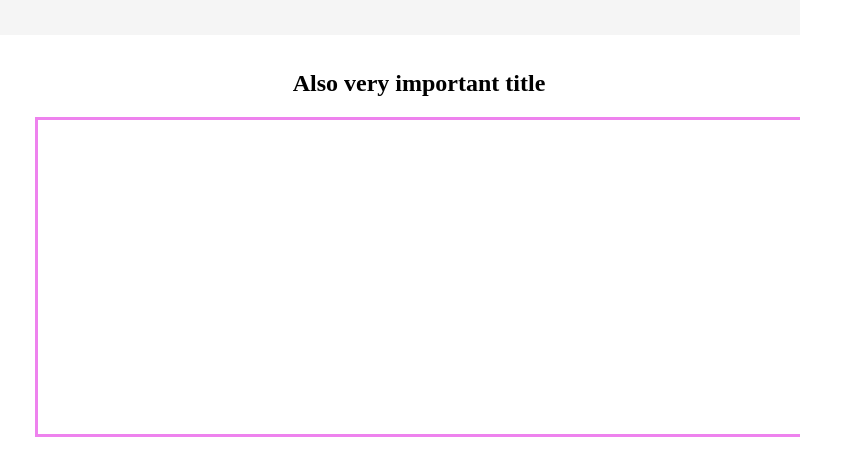
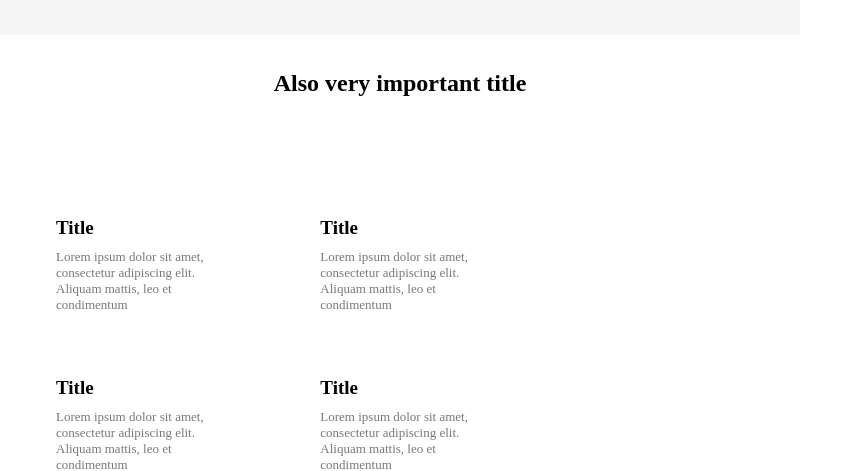
Before and after one commit to MoisGames/my-test-cad, a React (Vite) app in the folder client/: page / in a window 1280 px wide. Shown: the part 331-802 px from the top of the page, without its empty margins (0-842 px from the left). Built offline with nearby package versions, Linux system fonts and the light colour scheme.

Commit message:
feat MainPage.tsx Ending create SectionParagraph. Everything is output

```diff
--- a/client/src/components/pages/MainPage.tsx
+++ b/client/src/components/pages/MainPage.tsx
@@ -2,7 +2,9 @@ import styled from 'styled-components';
 import {
     backgroundDarkGrey,
             backgroundLightGrey,
-            borderLine } from '../../styles/baseLayout';
+            borderLine,
+            colorLightGrey} from '../../styles/baseLayout';
+import ButtonContacts from '../UI/button/ButtonContacts';
 
 const Main = styled.main `
         display: flex;
@@ -44,29 +46,44 @@ const SectionParagraph = styled.section `
     flex-direction: column;
     justify-content: center;
     align-items: center;
-    margin: 35px;
+    margin-top: 35px;
 `
 const TwoMainHead = styled.h2 `
 
 `
 const ParagraphWrapper = styled.div `
-    margin-top: 20px;
+    display: flex;
+    flex-wrap: wrap;
+    width: 62.5vw;
+    margin-top: 80px;
     width: 60vw;
     height: 40vh;
-    border: 3px solid violet;
 `
 const ParagraphCard = styled.article `
+    display: flex;
+    flex-direction: column;
+    width: 24%;
+    height: 10vh;
+    margin: 40px;
+`
+const CardTitle = styled.h4 `
+    font-size: 19px;
+    margin-bottom: 10px;
+`
 
+const CardDesc = styled.span `
+    font-size: 13px;
+    ${colorLightGrey};
 `
 interface CardInfo {
     id: number,
     title: string,
     description: string,
 }
-const cardInfoObj: CardInfo[] = [
+const cardInfoArr: CardInfo[] = [
     {
     'id': 1,
-    'title': 'afas',
+    'title': 'Title',
     'description':
         `Lorem ipsum dolor sit amet,
         consectetur adipiscing elit.
@@ -74,7 +91,7 @@ const cardInfoObj: CardInfo[] = [
     },
     {
         'id': 2,
-        'title': 'afas',
+        'title': 'Title',
         'description':
             `Lorem ipsum dolor sit amet,
             consectetur adipiscing elit.
@@ -82,7 +99,7 @@ const cardInfoObj: CardInfo[] = [
     },
     {
         'id': 3,
-        'title': 'afas',
+        'title': 'Title',
         'description':
             `Lorem ipsum dolor sit amet,
             consectetur adipiscing elit.
@@ -90,7 +107,7 @@ const cardInfoObj: CardInfo[] = [
     },
     {
         'id': 4,
-        'title': 'afas',
+        'title': 'Title',
         'description':
         `Lorem ipsum dolor sit amet,
         consectetur adipiscing elit.
@@ -98,7 +115,7 @@ const cardInfoObj: CardInfo[] = [
     },
     {
         'id': 5,
-        'title': 'afas',
+        'title': 'Title',
         'description':
             `Lorem ipsum dolor sit amet,
             consectetur adipiscing elit.
@@ -106,12 +123,26 @@ const cardInfoObj: CardInfo[] = [
     },
     {
         'id': 6,
-        'title': 'afas',
+        'title': 'Title',
         'description':
             `Lorem ipsum dolor sit amet,
             consectetur adipiscing elit.
             Aliquam mattis, leo et condimentum`,
     },]
+
+const listItems = cardInfoArr.map((el) =>
+    <ParagraphCard
+        key={el.id}
+        >
+        <CardTitle>
+            {el.title}
+        </CardTitle>
+        <CardDesc>
+            {el.description}
+        </CardDesc>
+    </ParagraphCard>
+)
+
 const MainPage = () => {
 
     return (
@@ -141,8 +172,10 @@ const MainPage = () => {
             <SectionParagraph>
                 <TwoMainHead>Also very important title</TwoMainHead>
                 <ParagraphWrapper>
-                    <ParagraphCard></ParagraphCard>
+                    {listItems}
                 </ParagraphWrapper>
+                <ButtonContacts
+                    title='Contact us'/>
             </SectionParagraph>
 
         </Main>
--- a/client/src/styles/baseLayout.ts
+++ b/client/src/styles/baseLayout.ts
@@ -9,3 +9,6 @@ export const backgroundLightGrey = css `
 export const backgroundDarkGrey = css `
     background-color: rgb(205,205,205);
 `
+export const colorLightGrey = css `
+    color: rgb(120,120,120);
+`
```
